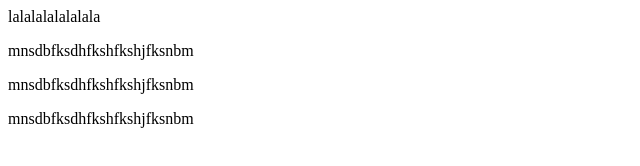
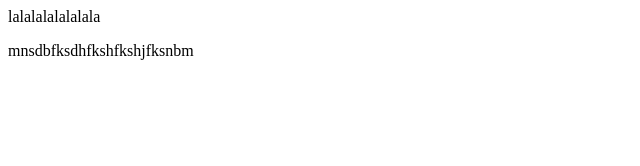
Before and after one commit to renevoi/GitFolder, a plain HTML site: page index.html in a window 1280 px wide. Shown: the whole page, without its empty margins (0-640 px from the left). Drawn offline with Linux system fonts and the light colour scheme.

Commit message:
Revert "add three paragraph"
This reverts commit 028e6bdc64ade9ba324333495a412385433d5b78.

```diff
--- a/index.html
+++ b/index.html
@@ -6,12 +6,6 @@
     <p>
         mnsdbfksdhfkshfkshjfksnbm
     </p>
-    <p>
-        mnsdbfksdhfkshfkshjfksnbm
-    </p>
-    <p>
-        mnsdbfksdhfkshfkshjfksnbm
-    </p>
 </body>
 
 </html>
```
